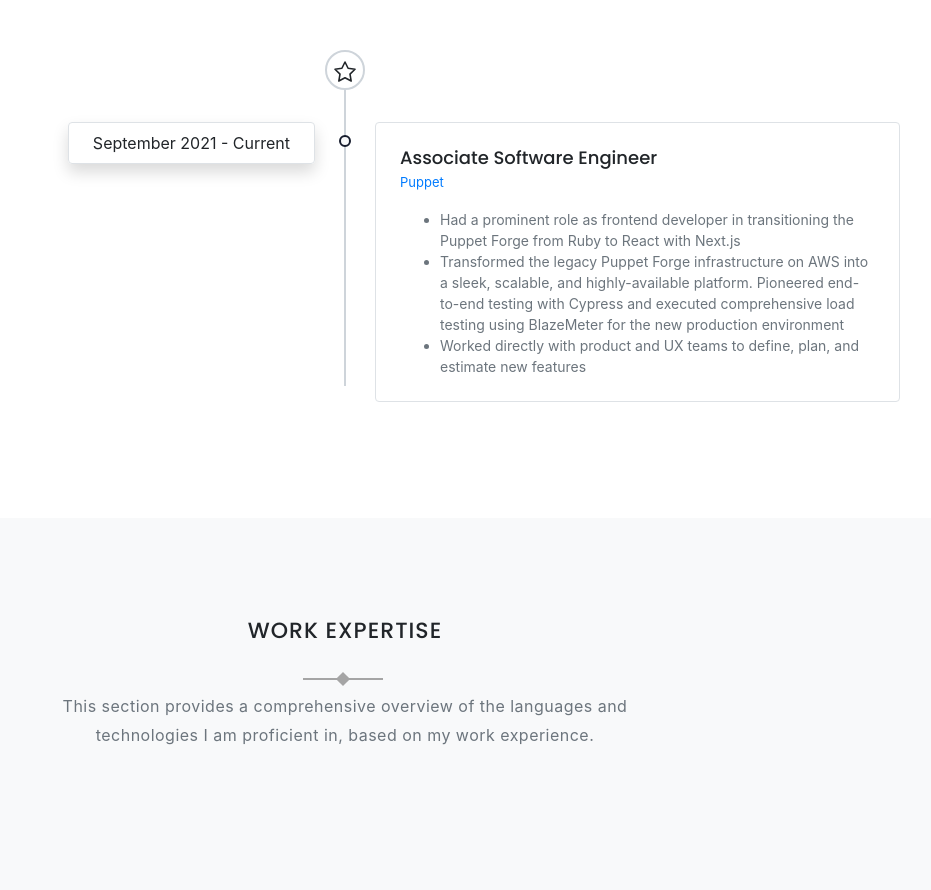
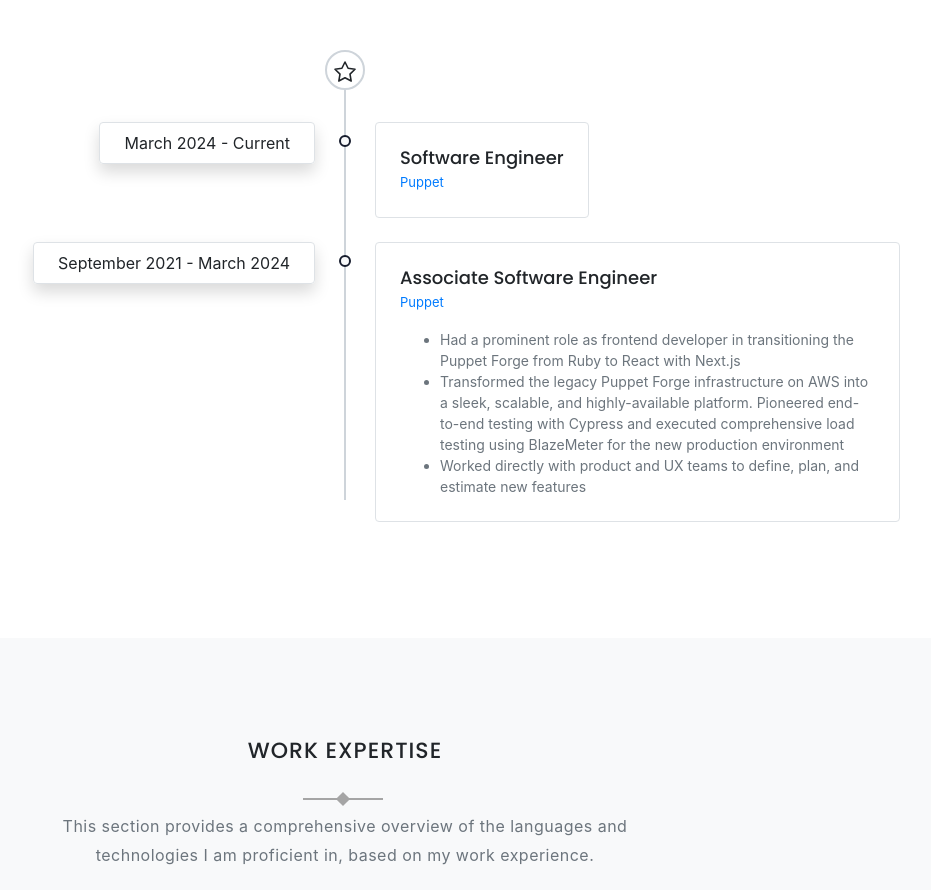
Before and after one commit to owenbeckles/owenbeckles.github.io, a website with bundled scripts: page index.html in a window 1280 px wide. Shown: the part 1740-2630 px from the top of the page, without its empty margins (295-1226 px from the left). Built offline with nearby package versions, Linux system fonts and the light colour scheme; a script that the page names is missing.

Commit message:
Adding in new role

```diff
--- a/index.html
+++ b/index.html
@@ -110,7 +110,25 @@
                             <div class="timeline-item mt-4">
                                 <div class="row">
                                     <div class="col-lg-6 col-md-6 col-sm-6">
-                                        <div class="duration date-label-left border rounded p-2 pl-4 pr-4 position-relative shadow text-left">September 2021 - Current</div>
+                                        <div class="duration date-label-left border rounded p-2 pl-4 pr-4 position-relative shadow text-left">March 2024 - Current</div>
+                                    </div><!--end col-->
+                                    <div class="col-lg-6 col-md-6 col-sm-6">
+                                        <div class="event event-description-right rounded p-4 border float-left text-left">
+                                            <h5 class="title mb-0 text-capitalize">Software Engineer</h5>
+                                            <small class="company text-muted"><a href="https://www.puppet.com/">Puppet</a></small>
+                                            <!-- <ul class="timeline-subtitle mt-3 mb-0 text-muted">
+                                                <li>Had a prominent role as frontend developer in transitioning the Puppet Forge from Ruby to React with Next.js</li>
+                                                <li>Transformed the legacy Puppet Forge infrastructure on AWS into a sleek, scalable, and highly-available platform. Pioneered end-to-end testing with Cypress and executed comprehensive load testing using BlazeMeter for the new production environment</li>
+                                                <li>Worked directly with product and UX teams to define, plan, and estimate new features</li>
+                                            </ul> -->
+                                        </div>
+                                    </div><!--end col-->
+                                </div><!--end row-->
+                            </div><!--end timeline item-->
+                            <div class="timeline-item mt-4">
+                                <div class="row">
+                                    <div class="col-lg-6 col-md-6 col-sm-6">
+                                        <div class="duration date-label-left border rounded p-2 pl-4 pr-4 position-relative shadow text-left">September 2021 - March 2024</div>
                                     </div><!--end col-->
                                     <div class="col-lg-6 col-md-6 col-sm-6">
                                         <div class="event event-description-right rounded p-4 border float-left text-left">
```
